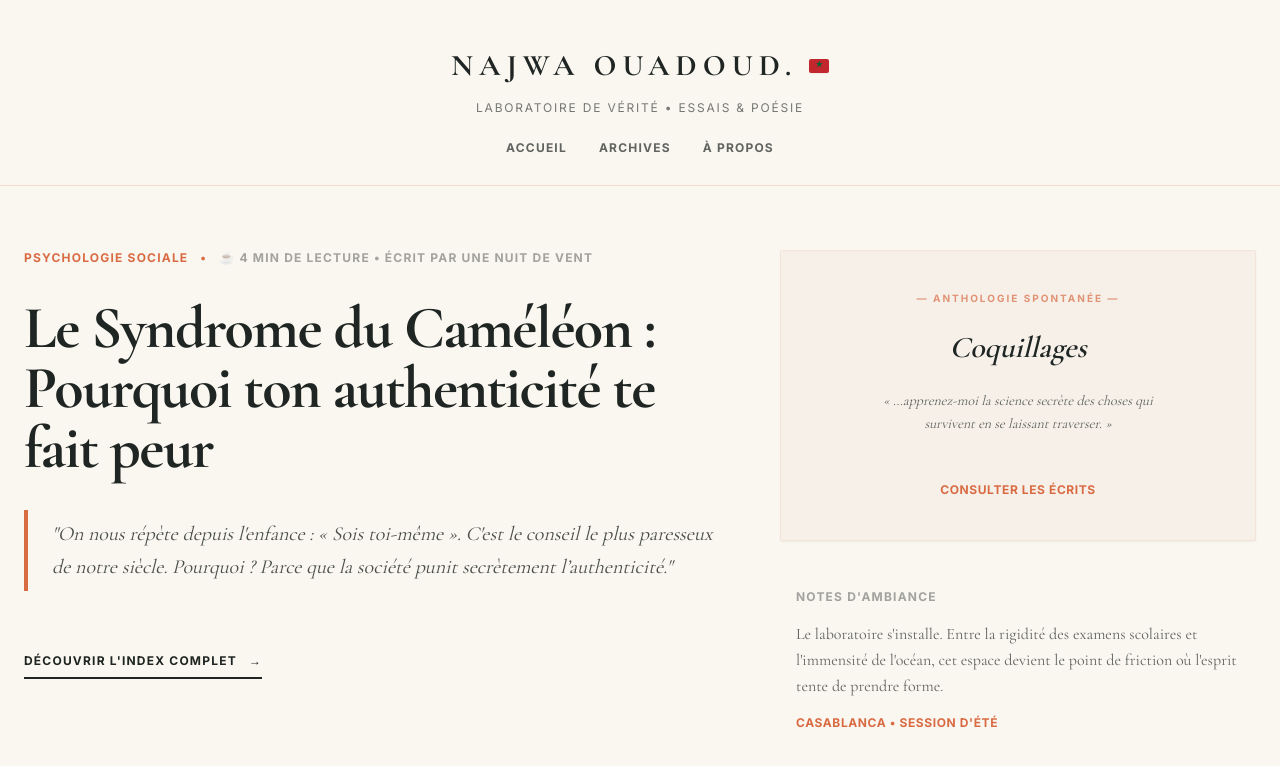
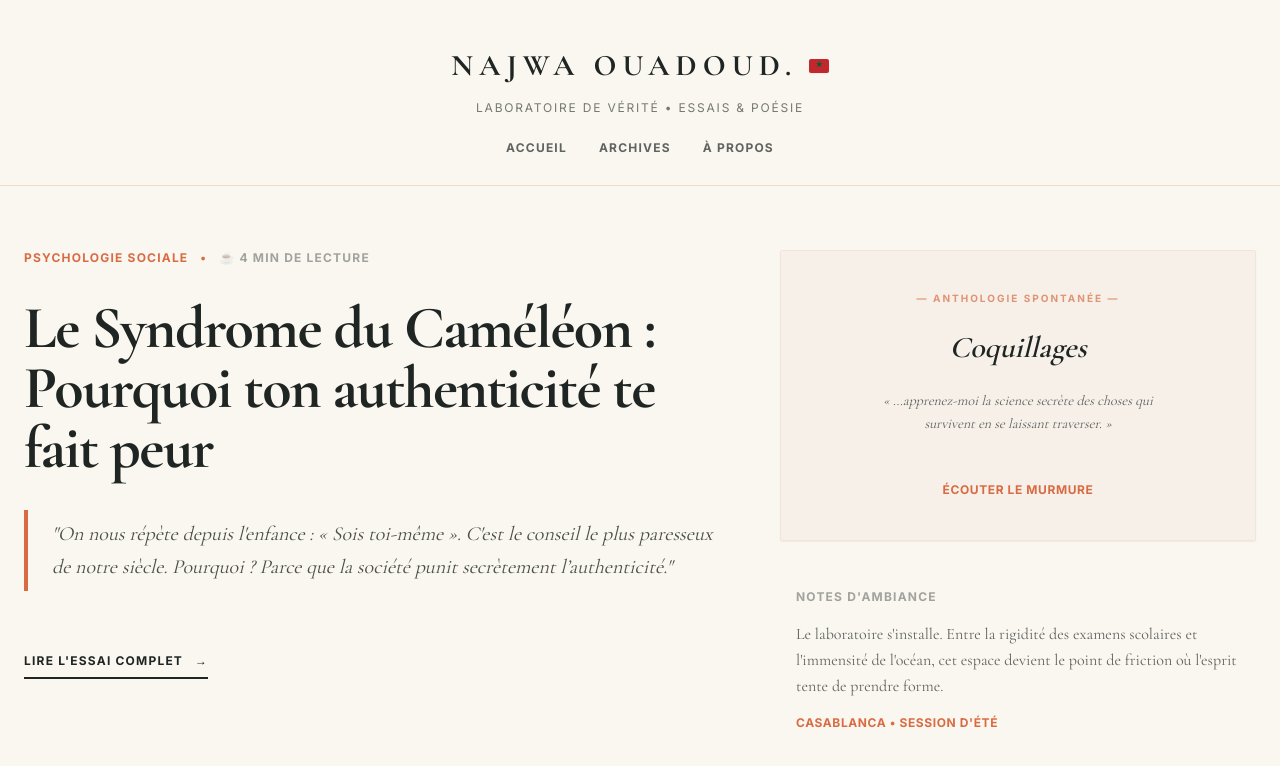
Before and after one commit to wadoudnajwa580-arch/najwa-app, a Next.js app: page / in a window 1280 px wide. Shown: the top 766 px of the page. Built offline with nearby package versions, Linux system fonts and the light colour scheme.

Commit message:
Update page.js

```diff
--- a/app/page.js
+++ b/app/page.js
@@ -3,12 +3,11 @@ export default function HomePage() {
     <main className="max-w-7xl mx-auto px-6 py-16">
       <div className="grid grid-cols-1 lg:grid-cols-12 gap-16 items-start">
 
-        {/* SECTION GAUCHE : L'ÉDITORIAL À LA UNE */}
         <section className="lg:col-span-7 space-y-8">
           <div className="flex items-center space-x-3 text-xs font-bold uppercase tracking-widest text-terracotta">
             <span>Psychologie Sociale</span>
             <span>•</span>
-            <span className="text-encre/40">☕ 4 min de lecture • Écrit par une nuit de vent</span>
+            <span className="text-encre/40">☕ 4 min de lecture</span>
           </div>
 
           <h2 className="font-serif text-4xl lg:text-6xl font-bold leading-tight tracking-tight text-encre">
@@ -21,18 +20,16 @@ export default function HomePage() {
 
           <div className="pt-6">
             <a
-              href="/archives"
+              href="/archives/le-syndrome-du-cameleon"
               className="inline-flex items-center space-x-3 group text-xs font-bold uppercase tracking-widest text-encre border-b-2 border-encre pb-2 hover:text-terracotta hover:border-terracotta transition-all"
             >
-              <span>Découvrir l'Index complet</span>
+              <span>Lire l'essai complet</span>
               <span>→</span>
             </a>
           </div>
         </section>
 
-        {/* SECTION DROITE : L'ENCADRÉ CRÉATIF */}
         <aside className="lg:col-span-5 space-y-12">
-
           <div className="bg-creme/60 border border-terracotta/10 p-8 lg:p-10 rounded-sm space-y-6 shadow-sm">
             <div className="text-[10px] font-bold uppercase tracking-[0.2em] text-terracotta/70 text-center">
               — Anthologie Spontanée —
@@ -48,10 +45,10 @@ export default function HomePage() {
 
             <div className="text-center pt-4">
               <a
-                href="/archives"
+                href="/archives/coquillages"
                 className="text-xs font-bold uppercase tracking-wider text-terracotta hover:text-encre transition-colors"
               >
-                Consulter les écrits
+                Écouter le murmure
               </a>
             </div>
           </div>
@@ -69,10 +66,8 @@ export default function HomePage() {
               </span>
             </div>
           </div>
-
         </aside>
 
       </div>
     </main>
-  );
-    }
+  );}
```
